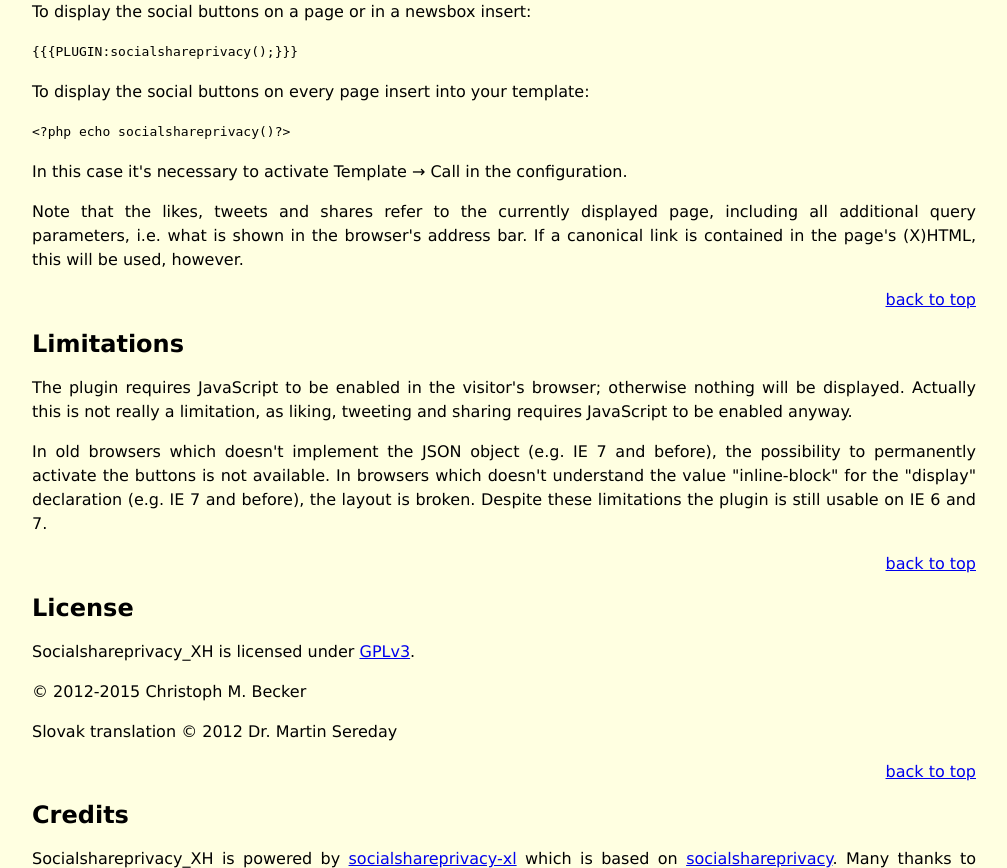
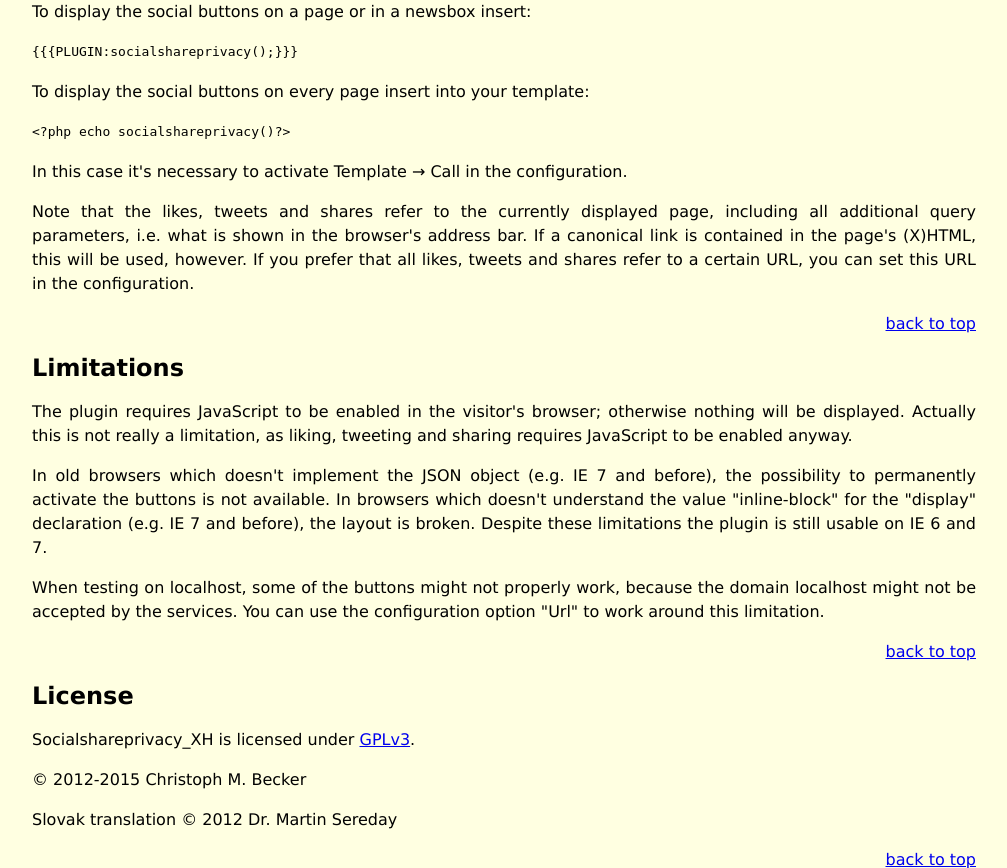
Before and after one commit to cmb69/socialshareprivacy_xh, a PHP site: page /help/help.htm in a window 1280 px wide. Shown: the part 1242-2110 px from the top of the page, without its empty margins (272-1279 px from the left). Run offline with PHP 8.4, Linux system fonts and the light colour scheme.

Commit message:
added config option "Url"

```diff
--- a/classes/Controller.php
+++ b/classes/Controller.php
@@ -99,7 +99,7 @@ class Socialshareprivacy_Controller
 
         $pcf = $plugin_cf['socialshareprivacy'];
         $ptx = $plugin_tx['socialshareprivacy'];
-        return array(
+        $config = array(
             'info_link' => $ptx['general_info_link'],
             'txt_help' => $ptx['general_help'],
             'settings_perma' => $ptx['general_settings_perma'],
@@ -114,6 +114,10 @@ class Socialshareprivacy_Controller
                 'linkedin' => self::getLinkedInConfiguration()
             )
         );
+        if ($pcf['url'] != '') {
+            $config['uri'] = $pcf['url'];
+        }
+        return $config;
     }
 
     /**
--- a/config/config.php
+++ b/config/config.php
@@ -1,6 +1,7 @@
 <?php
 
 $plugin_cf['socialshareprivacy']['template_call']="0";
+$plugin_cf['socialshareprivacy']['url']="";
 $plugin_cf['socialshareprivacy']['cookie_expires']="365";
 $plugin_cf['socialshareprivacy']['facebook_status']="on";
 $plugin_cf['socialshareprivacy']['facebook_perma_option']="on";
--- a/help/help.htm
+++ b/help/help.htm
@@ -101,7 +101,8 @@ configuration.</p>
 <p>Note that the likes, tweets and shares refer to the currently displayed page,
 including all additional query parameters, i.e. what is shown in the browser's
 address bar. If a canonical link is contained in the page's (X)HTML, this will
-be used, however.</p>
+be used, however. If you prefer that all likes, tweets and shares refer to a
+certain URL, you can set this URL in the configuration.</p>
 <div class="toplink"><a href="#">back to top</a></div>
 </section>
 
@@ -115,6 +116,9 @@ before), the possibility to permanently activate the buttons is not available.
 In browsers which doesn't understand the value "inline-block" for the "display"
 declaration (e.g. IE 7 and before), the layout is broken. Despite these
 limitations the plugin is still usable on IE 6 and 7.</p>
+<p>When testing on localhost, some of the buttons might not properly work,
+because the domain localhost might not be accepted by the services. You can use
+the configuration option "Url" to work around this limitation.</p>
 <div class="toplink"><a href="#">back to top</a></div>
 </section>
 
--- a/languages/de.php
+++ b/languages/de.php
@@ -46,6 +46,7 @@ $plugin_tx['socialshareprivacy']['syscheck_magic_quotes']="Magic quotes runtime
 $plugin_tx['socialshareprivacy']['syscheck_writable']="Ordner '%s' schreibbar";
 
 $plugin_tx['socialshareprivacy']['cf_template_call']="Ob das Plugin im Template aufgerufen wird: \"1\" (ja) oder \"0\" (nein).";
+$plugin_tx['socialshareprivacy']['cf_url']="Der URL, auf den sich Likes, Tweets und Shares beziehen. Leer lassen, um den URL automatisch erkennen zu lassen. Siehe den  Abschnitt \"Verwendung\" im Handbuch für Details.";
 $plugin_tx['socialshareprivacy']['cf_cookie_expires']="Dauer die das Cookie gültig ist (in Tagen).";
 $plugin_tx['socialshareprivacy']['cf_facebook_status']="Ob der User Facebook zur Auswahl hat: \"on\" (ja) oder \"off\" (nein).";
 $plugin_tx['socialshareprivacy']['cf_facebook_perma_option']="Ob der User die Option hat, sich Facebook dauerhaft einblenden zu lassen (mittels Cookie): \"on\" (ja) oder \"off\" (nein).";
--- a/languages/en.php
+++ b/languages/en.php
@@ -45,6 +45,7 @@ $plugin_tx['socialshareprivacy']['syscheck_magic_quotes']="Magic quotes runtime
 $plugin_tx['socialshareprivacy']['syscheck_writable']="Folder '%s' writable";
 
 $plugin_tx['socialshareprivacy']['cf_template_call']="Whether the plugin is called in the template: \"1\" (yes) or \"0\" (no).";
+$plugin_tx['socialshareprivacy']['cf_url']="The URL that will be liked, tweeted resp. shared. Leave blank for automatic detection of the URL. See the \"Usage\" section in the manual for details.";
 $plugin_tx['socialshareprivacy']['cf_cookie_expires']="The period the cookie is valid (in days).";
 $plugin_tx['socialshareprivacy']['cf_facebook_status']="Whether the user has Facebook available: \"on\" (yes) or \"off\" (no).";
 $plugin_tx['socialshareprivacy']['cf_facebook_perma_option']="Whether the user has the option to activate Facebook permanently (cookies must be enabled): \"on\" (yes) or \"off\" (no).";
```
Also changed, not shown: help/help_de.htm (+7 -1 lines).
